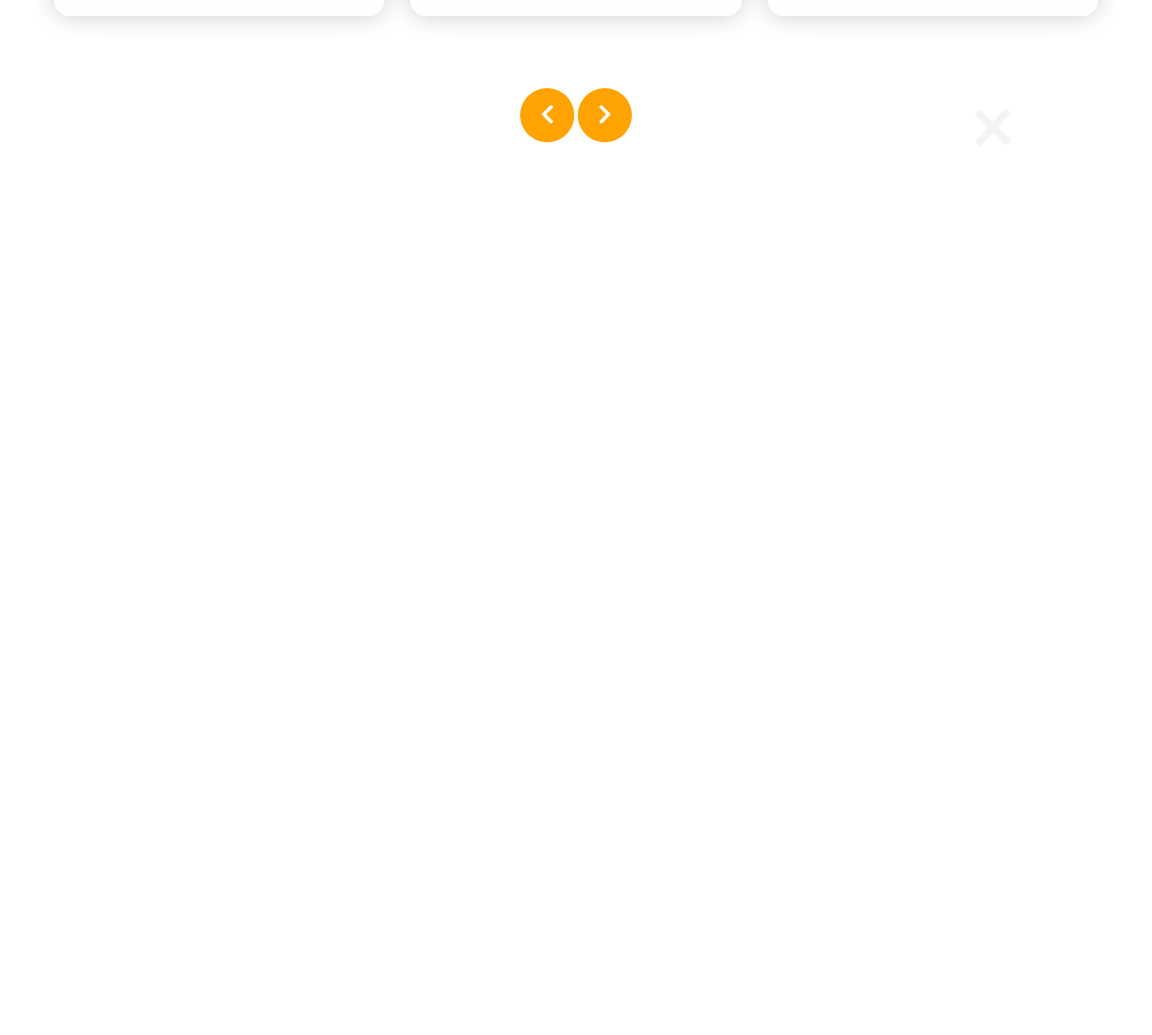
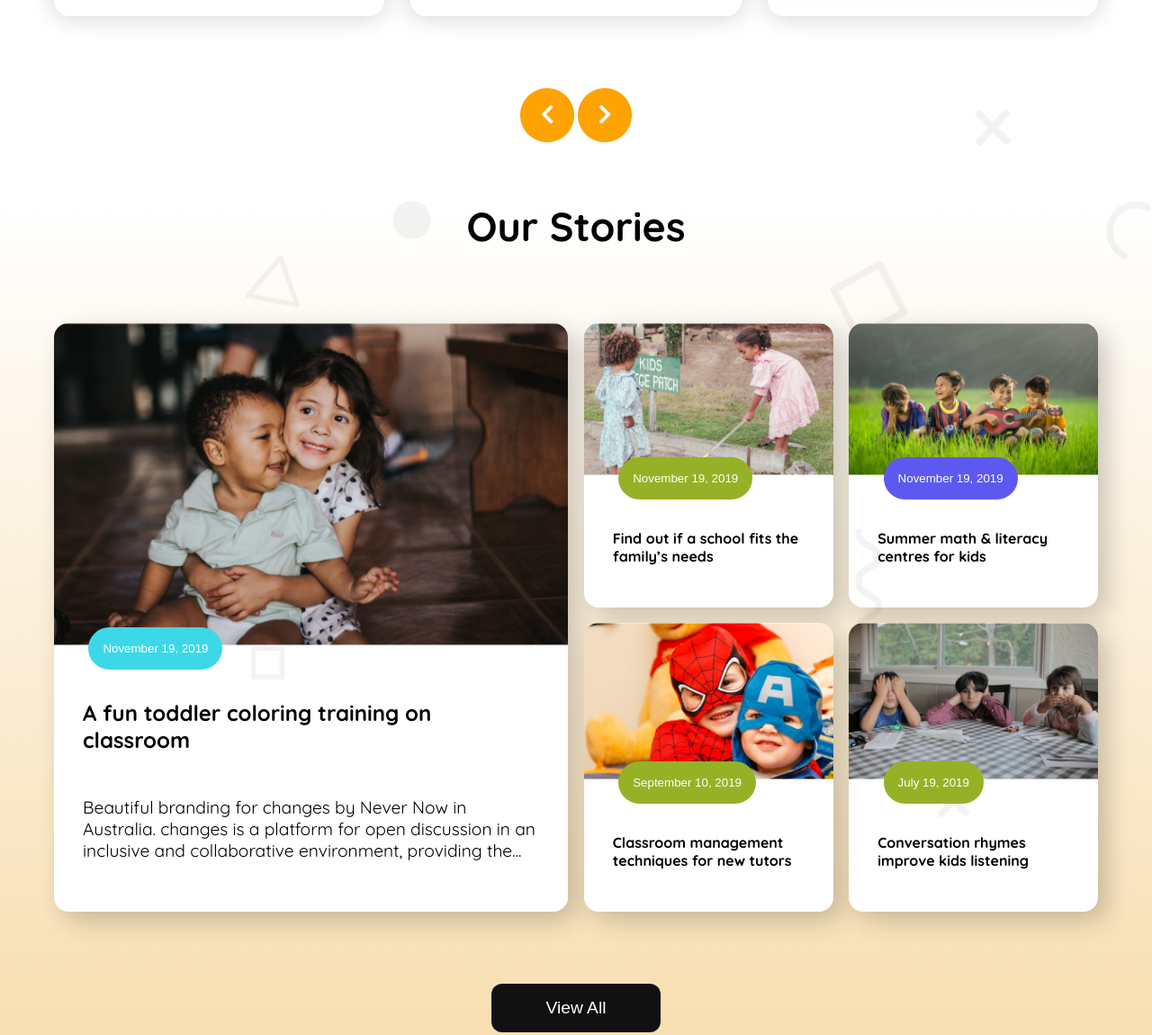
Before and after one commit to NazmulhaqueD/batch11-asignment-2, a plain HTML site: page index.html in a window 1280 px wide. Shown: the part 1335-2485 px from the top of the page at 90% size. Before the commit the page ends 1558 px from the top, so only its background shows below. Drawn offline with Linux system fonts and the light colour scheme.

Commit message:
stories section added now

```diff
--- a/index.html
+++ b/index.html
@@ -60,7 +60,7 @@
                     <p class="read-more">Read More</p>
                 </div>
                 <div class="card second">
-                    <img src="assets/kinder.png" alt="">
+                    <img src="assets/elementary.png" alt="">
                     <h3 class="card-title">Kinder (3-6) Years</h3>
                     <p class="desc">Cum sociis natoque penatibus et magnis
                         dis parturient, nascetur ridiculus
@@ -68,7 +68,7 @@
                     <p class="read-more">Read More</p>
                 </div>
                 <div class="card last">
-                    <img src="assets/kinder.png" alt="">
+                    <img src="assets/middle.png" alt="">
                     <h3 class="card-title">Kinder (3-6) Years</h3>
                     <p class="desc">Cum sociis natoque penatibus et magnis
                         dis parturient, nascetur ridiculus
@@ -82,6 +82,94 @@
                <img src="assets/geter.png" alt="">
             </div>
         </section>
+
+        <!-- stories section -->
+         <section class="stories-section">
+            <div class="background-img">
+                <img src="assets/bg.png" alt="">
+            </div>
+            <h2 class="title">Our Stories</h2>
+
+            <div class="box-container">
+                <div class="first-box">
+                    <div class="box-img">
+                        <img src="assets/story-1.png" alt="" class="story-1">
+
+                        <button class="chalange-btn bg-1">November 19, 2019</button>
+                    </div>
+                    <div class="box-desc">
+
+                    <h3 class="story-1-title">A fun toddler coloring training on
+                        classroom</h3>
+
+                        <p class="desc">Beautiful branding for changes by Never Now in Australia.
+                        changes is a platform for open discussion in an inclusive and
+                        collaborative environment, providing the...</p>
+                    </div>
+                </div>
+                <div class="common-box">
+                    <div class="box-img">
+                        <img src="assets/story-2.png" alt="" class="box-img">
+                        <button class="box-btn">November 19, 2019</button>
+                    </div>
+                   <div class="box-desc">
+                    <h4 class="box-title">Find out if a school fits the
+                        family’s needs</h4>
+                   </div>
+                </div>
+                <div class="common-box">
+                   <div class="box-img">
+                    <img src="assets/story-3.png" alt="" class="box-img">
+                   <button class="box-btn bg-2">November 19, 2019</button>
+                   </div>
+                   <div class="box-desc">
+                    <h4 class="box-title">Summer math & literacy
+                        centres for kids</h4>
+                   </div>
+                </div>
+                <div class="common-box">
+                   <div class="box-img">
+                    <img src="assets/story-4.png" alt="" class="box-img">
+                    <button class="box-btn">September 10, 2019</button>
+                   </div>
+                   <div class="box-desc">
+                    <h4 class="box-title">Classroom management
+                    techniques for new tutors</h4>
+                   </div>
+                </div>
+                <div class="common-box">
+                   <div class="box-img">
+                    <img src="assets/story-5.png" alt="" class="box-img">
+                   <button class="box-btn">July 19, 2019</button>
+                   </div>
+                   <div class="box-desc">
+                    <h4 class="box-title">Conversation rhymes improve kids listening</h4>
+                   </div>
+                </div>
+                <div class="common-box extra-box">
+                    <div class="box-img">
+                        <img src="assets/story-2.png" alt="" class="box-img">
+                        <button class="box-btn">November 19, 2019</button>
+                    </div>
+                   <div class="box-desc">
+                    <h4 class="box-title">Find out if a school fits the
+                        family’s needs</h4>
+                   </div>
+                </div>
+                <div class="common-box extra-box">
+                   <div class="box-img">
+                    <img src="assets/story-3.png" alt="" class="box-img">
+                   <button class="box-btn bg-2">November 19, 2019</button>
+                   </div>
+                   <div class="box-desc">
+                    <h4 class="box-title">Summer math & literacy
+                        centres for kids</h4>
+                   </div>
+                </div>
+            </div>
+
+            <button class="common-btn enroll-btn">View All</button>
+         </section>
     </main>
     <footer>
 
--- a/style.css
+++ b/style.css
@@ -31,6 +31,19 @@
   .desc{
     font-size: 1.2rem;
     padding:  24px 0;
+  }
+  .chalange-btn, .box-btn{
+    color: #FFFFFF;
+    border: none;
+    padding: 1rem;
+    border-radius: 3.1rem;
+    background-color: #95B226;
+  }
+  .bg-1{
+    background-color: #3CD8E8;
+  }
+  .bg-2{
+    background-color:  #5D58F0;
   }
   /* header starts here  */
   .header{
@@ -150,6 +163,71 @@
     background-image: linear-gradient(to bottom, #F2E8FF , white);
   }
 
+  /* stories section starts here  */
+  .stories-section{
+    padding: 0 0 3.8rem 0;
+    text-align: center;
+    background-image: url(assets/bg.png);
+    background-size: cover;
+    background-position: top;
+    background-image: linear-gradient(to top, #F8DDAD, #FFFFFF);
+    position: relative;
+  }
+  .background-img{
+    position: absolute;
+    width: 100%;
+    height: 100%;
+  }
+  .background-img img{
+    width: 100%;
+  }
+  .box-container{
+    max-width: 1160px;
+    margin: 5rem auto;
+    display: grid;
+    grid-template-columns: auto auto auto auto;
+    gap: 1.1rem;
+    text-align: left;
+  }
+  .first-box, .common-box{
+    border-radius: 16px;
+    box-shadow: 10px 10px 28px rgba(0, 0, 0, 0.2);
+    overflow: hidden;
+  }
+  .first-box{
+    grid-column: span 2;
+    grid-row: span 2;
+  }
+  .box-img{
+    position: relative;
+  }
+  .box-img img{
+    width: 100%;
+  }
+  .box-img button{
+    position: absolute;
+    left: 2.4rem;
+    top: calc(100% - 1.5rem);
+  }
+  .box-container>div{
+    background-color: #FFFFFF;
+  }
+  .box-desc{
+    padding: 2rem;
+  }
+  .story-1-title{
+    font-size: 1.5rem;
+    padding: 1.5rem 0;
+  }
+  .box-title{
+    font-size: 1rem;
+    padding-top: 1.5rem;
+    font-weight: 800;
+  }
+  .extra-box{
+    display: none;
+  }
+  /* stories section ends here  */
 
   /* main ends here  */
 
@@ -175,6 +253,7 @@
     #hembargar{
         display: block;
         font-size: 2rem;
+        color: black;
     }
     .mobile-hr{
       display: block;
@@ -196,4 +275,14 @@
     .braket{
       display: none;
     }
+    /* stories section responsive */
+    .first-box{
+      display: none;
+    }
+    .extra-box{
+      display: block;
+    }
+    .box-container{
+      grid-template-columns: repeat(2, 1fr);
+    }
   }
```
